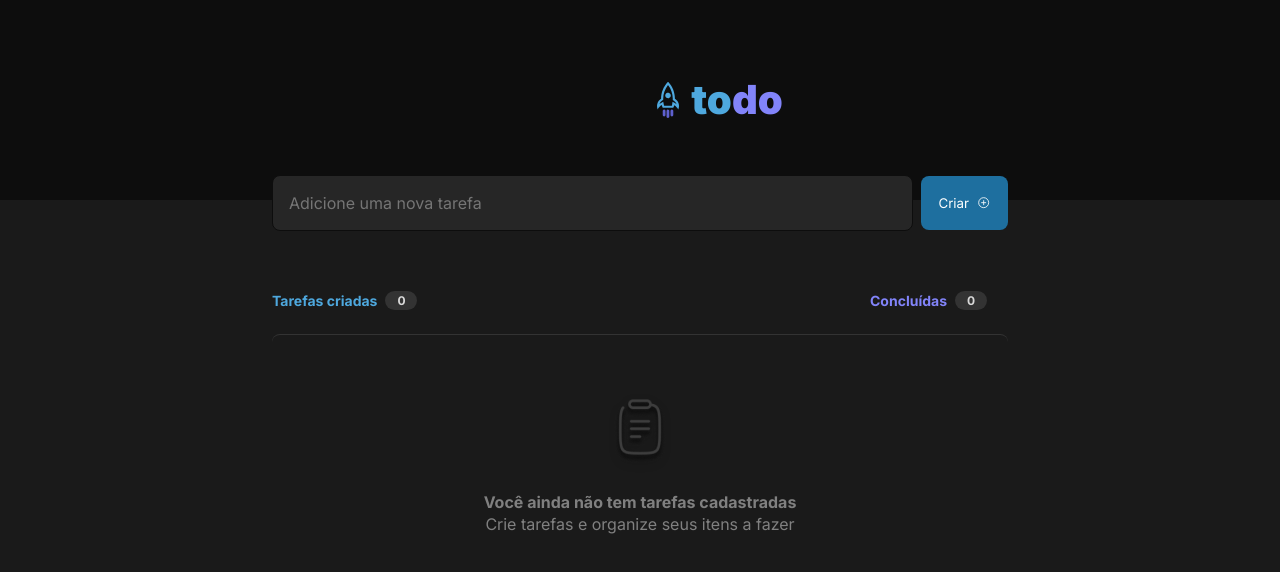
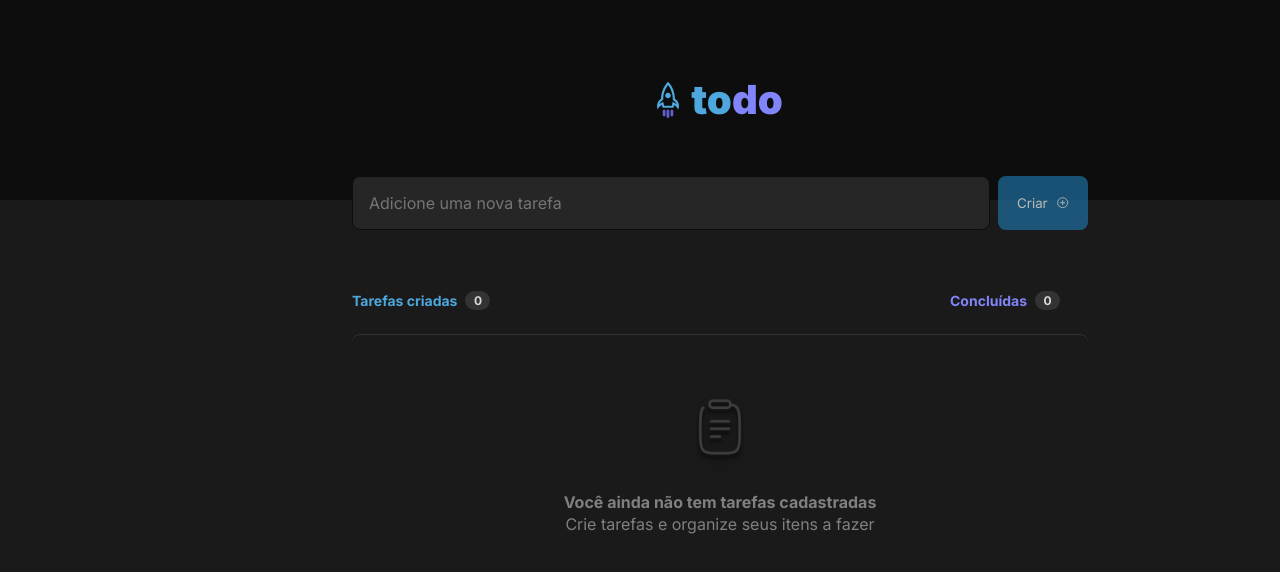
Before and after one commit to PatiSacramento/toDoList, a React (Vite) app: page / in a window 1280 px wide. Shown: the top 572 px of the page. Built offline with nearby package versions, Linux system fonts and the light colour scheme.

Commit message:
adjust style

```diff
--- a/src/components/Header/styled.jsx
+++ b/src/components/Header/styled.jsx
@@ -7,12 +7,17 @@ export const HeaderContainer = styled.header`
     align-items: center;
     flex-direction: row;
 
+    position: absolute;
+    left: 0;
+    right: 0;
+    top: 0;
+
     background-color: ${props => props.theme.colors.gray[700]};
-    min-width: 100%;
     height: 12.5rem;
 
     img {
         margin-right: 0.75rem;
+        max-width: 100%;
     }
 
     h1 {
--- a/src/components/TaskInput/index.jsx
+++ b/src/components/TaskInput/index.jsx
@@ -1,22 +1,23 @@
 import { PlusCircle } from "phosphor-react"
-import { Button, InputContainer, InputTask } from "./styled"
+import { InputContainer } from "./styled"
 
 
 
 
-export const TaskInput = ({ task, onChangeInput, addTask}) => {
+export const TaskInput = ({ task, onChangeInput, addTask, isTaskEmpty}) => {
 
     return (
         <InputContainer onSubmit={addTask}>
-            <InputTask
+            <input
                 placeholder="Adicione uma nova tarefa"
                 value={task}
                 onChange={onChangeInput}
+                //required
             />
-            <Button type="submit">
+            <button type="submit" disabled={isTaskEmpty}>
                 Criar
                 <PlusCircle />
-            </Button>
+            </button>
         </InputContainer>
     )
 }
--- a/src/components/TaskInput/styled.jsx
+++ b/src/components/TaskInput/styled.jsx
@@ -11,9 +11,8 @@ export const InputContainer = styled.form`
     position: absolute;
     left: calc(50% - 46rem/2);
     top: 11rem;
-`
 
-export const InputTask = styled.input`
+    input {
         width: 39.875rem;
         padding: 0 1rem;
         border-radius: 0.5rem;
@@ -26,9 +25,9 @@ export const InputTask = styled.input`
         font-size: 1rem;
         line-height: 1.4rem;
         color: ${props => props.theme.colors.gray[300]};
-`
+    }
 
-export const Button = styled.button`
+    button {
         display: flex;
         justify-content: center;
         align-items: center;
@@ -43,4 +42,13 @@ export const Button = styled.button`
         color: white;
         font-family: "Inter";
 
+        &:disabled {
+            opacity: 0.7;
+            cursor: not-allowed;
+        }
+
+        &:not(:disabled):hover {
+            background-color: ${props => props.theme.colors.purple};
+        }
+    }
 `
--- a/src/components/Tasks/index.jsx
+++ b/src/components/Tasks/index.jsx
@@ -1,4 +1,4 @@
-import { IconsContainer, Task, TrashIconContainer, TaskText } from "./styled"
+import { IconsContainer, Task, TrashIconContainer } from "./styled"
 import { Circle, Trash, CheckCircle } from "phosphor-react"
 import { useState } from "react"
 
@@ -50,7 +50,7 @@ export const Tasks = ({ task, tasksCompleted, setTasksCompleted, tasksList, setT
                 { isTaskCompleted ? <CheckCircle size={24} weight="fill"/> : <Circle size={24} />}
             </IconsContainer>
 
-            <TaskText isTaskCompleted={isTaskCompleted}>{task}</TaskText>
+            <p isTaskCompleted={isTaskCompleted}>{task}</p>
 
             <TrashIconContainer onClick={() => onClickDelete(task)}>
                 <Trash size={24}/>
--- a/src/components/Tasks/styled.jsx
+++ b/src/components/Tasks/styled.jsx
@@ -14,6 +14,16 @@ export const Task = styled.div`
     box-shadow: 0px 2px 8px rgba(0, 0, 0, 0.06);
     position: relative;
 
+    p {
+        font-weight: 400;
+        font-size: ${props => props.theme.fontSizes.medium};
+        color: ${props => props.isTaskCompleted ? props.theme.colors.gray[300] : props.theme.colors.gray[100]};
+        text-decoration: ${props => props.isTaskCompleted ? "line-through" : "none"};
+        line-height: 140%;
+        padding: 0 0.75rem;
+        word-wrap: break-word;
+    }
+
 `
 
 export const IconsContainer = styled.span`
@@ -27,13 +37,3 @@ export const TrashIconContainer = styled(IconsContainer)`
     top: 1rem;
     left: 43.5rem;
 `
-
-export const TaskText = styled.p`
-    font-weight: 400;
-    font-size: ${props => props.theme.fontSizes.medium};
-    color: ${props => props.isTaskCompleted ? props.theme.colors.gray[300] : props.theme.colors.gray[100]};
-    text-decoration: ${props => props.isTaskCompleted ? "line-through" : "none"};
-    line-height: 140%;
-    padding: 0 0.75rem;
-    word-wrap: break-word;
-`
--- a/src/components/TasksContainer/index.jsx
+++ b/src/components/TasksContainer/index.jsx
@@ -1,7 +1,7 @@
-import { Container, TasksCount, Text, TasksListContainer, TextEmptyList, TextsContainer, ClipboardImage, Counter, TextCounter } from "./styled"
-import Clipboard from "./../../assets/Clipboard.png"
+import { Container, TasksCount, Text, TasksListContainer, Counter, TextCounter } from "./styled"
 import { Tasks } from "./../Tasks"
 import { useState } from "react"
+import { EmptyTaskList } from "../EmptyTaskList"
 
 
 
@@ -26,8 +26,8 @@ export const TasksContainer = ({ tasksList, tasksCreated, setTasksList, setTasks
                     }
                 </Counter>
             </TasksCount>
-            {tasksList && tasksList.length !== 0 ?
-            <TasksListContainer tasksCreated={tasksCreated}>
+            {tasksList.length !== 0 ?
+                <TasksListContainer>
                     {tasksList.map((task) => {
                         return <Tasks
                                     key={task}
@@ -41,13 +41,7 @@ export const TasksContainer = ({ tasksList, tasksCreated, setTasksList, setTasks
                                 />})}
                 </TasksListContainer>
                 :
-            <TasksListContainer tasksCreated={tasksCreated}>
-                <ClipboardImage src={Clipboard} />
-                <TextsContainer>
-                    <TextEmptyList><b>Você ainda não tem tarefas cadastradas</b></TextEmptyList>
-                    <TextEmptyList>Crie tarefas e organize seus itens a fazer</TextEmptyList>
-                </TextsContainer>
-            </TasksListContainer>}
+                <EmptyTaskList />}
         </Container>
     )
 }
--- a/src/components/TasksContainer/styled.jsx
+++ b/src/components/TasksContainer/styled.jsx
@@ -43,12 +43,6 @@ export const Text = styled.p`
     color: ${props => props.purple ? props.theme.colors.purple : props.theme.colors.blue};
 `
 
-export const TextEmptyList = styled(Text)`
-    font-weight: 400;
-    font-size: ${props => props.theme.fontSizes.large};
-    color: ${props => props.theme.colors.gray[300]};
-`
-
 export const TextCounter = styled(Text)`
     display: flex;
     flex-direction: ${props => props.tasksCreated !== 0 ? "column" :"row"};
@@ -57,8 +51,8 @@ export const TextCounter = styled(Text)`
 
     background-color: ${props => props.theme.colors.gray[400]};
     color: ${props => props.theme.colors.gray[200]};
-    width:${props => props.created ? "3.25rem" : "1rem"};
-    max-height: 1.1875rem;
+    width:${props => props.created ? "3.3rem" : "1.5625rem"};
+    height: 1.1875rem;
 
     border-radius: 999px;
     padding: 0.125rem 0.5rem;
@@ -72,7 +66,7 @@ export const TasksListContainer = styled.div`
     flex-direction: column;
     justify-content: flex-start;
     align-items: center;
-    padding: ${props => props.tasksCreated !== 0 ? "0" : "4rem 1.5rem"};
+    padding: 0;
     box-sizing: border-box;
     width: 46rem;
     height: 15.25rem;
@@ -81,18 +75,3 @@ export const TasksListContainer = styled.div`
     border-top: 1px solid ${props => props.theme.colors.gray[400]};
     border-radius: 0.5rem;
 `
-
-export const TextsContainer = styled.div`
-    display: flex;
-    flex-direction: column;
-    justify-content: center;
-    align-items: center;
-    width: 43rem;
-    height: 2.75rem;
-    line-height: 140%;
-`
-
-export const ClipboardImage = styled.img`
-    margin-bottom: 1rem;
-    filter: drop-shadow(0px 4px 4px rgba(0, 0, 0, 0.25));
-`
--- a/src/pages/index.jsx
+++ b/src/pages/index.jsx
@@ -2,6 +2,7 @@ import { Header } from "../components/Header"
 import { TaskInput } from "../components/TaskInput"
 import { TasksContainer } from "../components/TasksContainer"
 import { useState } from "react"
+import { PageContainer } from "./styled"
 
 
 
@@ -9,6 +10,7 @@ export const Page = () => {
     const [task, setTask] = useState("")
     const [tasksList, setTasksList] = useState([])
     const [tasksCreated, setTasksCreated] = useState(0)
+    const isTaskEmpty = task.length === 0
 
     const onChangeInput = (event) => {
         setTask(event.target.value)
@@ -25,12 +27,13 @@ export const Page = () => {
     }
 
     return(
-        <>
+        <PageContainer>
             <Header/>
             <TaskInput
                 task={task}
                 onChangeInput={onChangeInput}
                 addTask={addTask}
+                isTaskEmpty={isTaskEmpty}
             />
             <TasksContainer
                 tasksList={tasksList}
@@ -39,6 +42,6 @@ export const Page = () => {
                 setTasksCreated={setTasksCreated}
             />
 
-        </>
+        </PageContainer>
     )
 }
--- /dev/null
+++ b/src/pages/styled.jsx
@@ -0,0 +1,6 @@
+import styled from "styled-components";
+
+export const PageContainer = styled.div`
+    position: relative;
+
+`
--- a/src/styles/GlobalStyle.jsx
+++ b/src/styles/GlobalStyle.jsx
@@ -5,12 +5,14 @@ export const GlobalStyle = createGlobalStyle`
     * {
         margin: 0;
         padding: 0;
+        box-sizing: border-box;
     }
 
     body {
         background-color: ${props => props.theme.colors.gray[600]};
-        width: 90rem;
         font-family: "Inter", sans-serif;
+        min-width: 90rem;
+
     }
 
 
```
Lines whose indentation alone changed are shown as unchanged.
